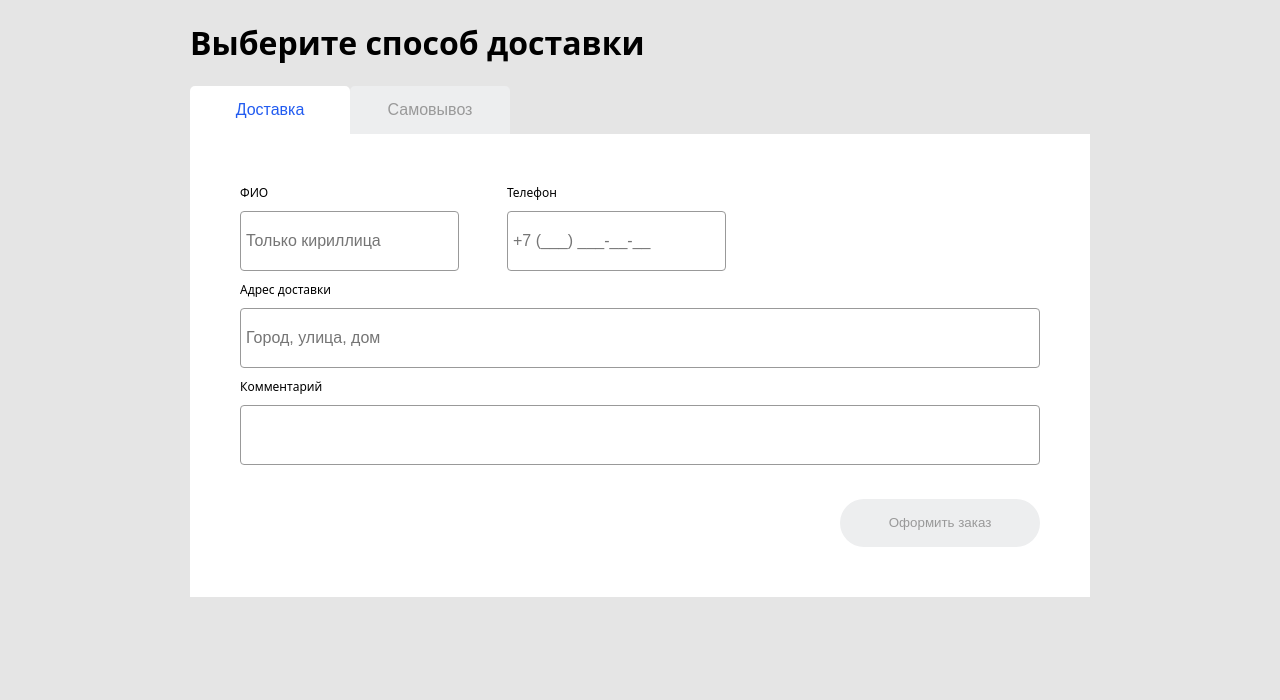
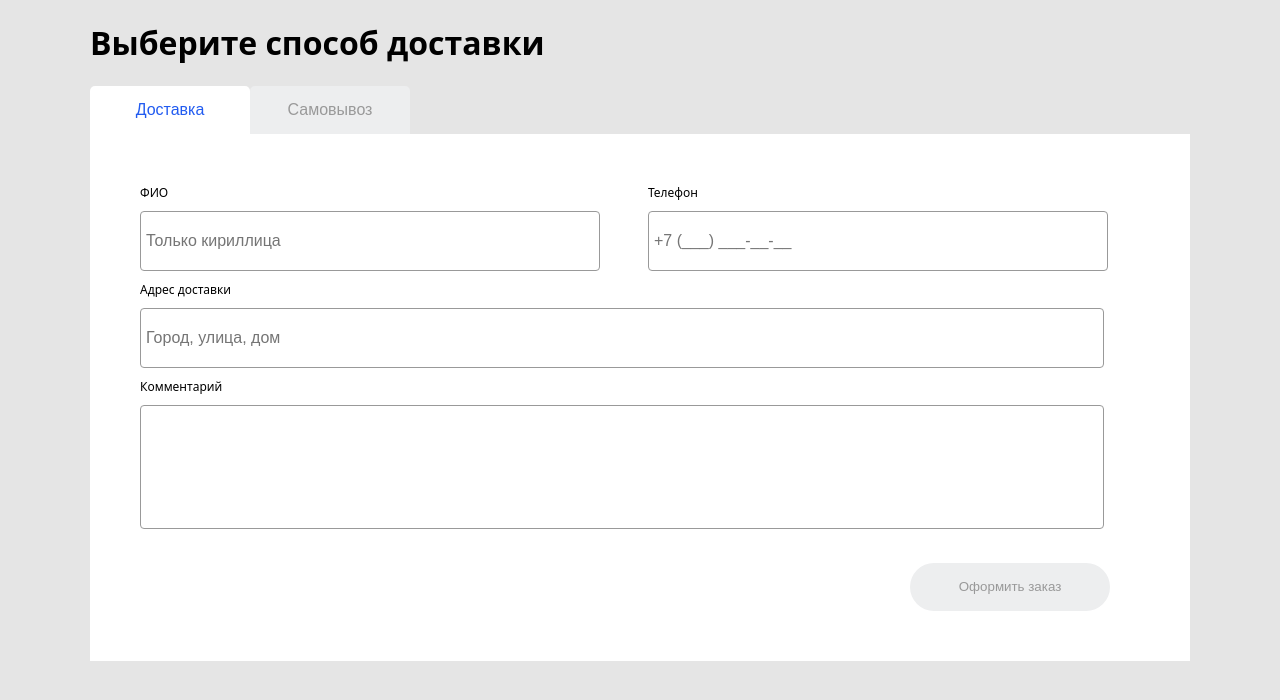
Before and after one commit to damshke/damshke.github.io, a React (Create React App) app: page / in a window 1280 px wide. Shown: the top 700 px of the page. Built offline with nearby package versions, Linux system fonts and the light colour scheme.

Commit message:
partially fixed map display and delivery component

```diff
--- a/src/components/Delivery.tsx
+++ b/src/components/Delivery.tsx
@@ -27,7 +27,7 @@ const Delivery: React.FC = () => {
     const [commentError, setCommentError] = useState('');
 
 
-    // ддоделать валидацию (стили)
+    // доделать валидацию (стили)
     const handleInitialsChange = (event: React.ChangeEvent<HTMLInputElement>) => {
         const value = event.target.value;
         setInitials(value);
@@ -98,7 +98,8 @@ const Delivery: React.FC = () => {
                         name="initials"
                         placeholder='Только кириллица'
                         value={initials}
-                        onChange={handleInitialsChange} />
+                        onChange={handleInitialsChange}
+                    />
                     {initialsValid ? null : <span className="error">{initialsError}</span>}
                 </div>
                 <div>
@@ -120,6 +121,7 @@ const Delivery: React.FC = () => {
                 value={address}
                 onChange={handleAddressChange} />
             {addressValid ? null : <span className="error">{addressError}</span>}
+            {/* переделать поле комментария, чтобы ввод был с верхнего левого угла */}
             <label>Комментарий</label>
             <input
                 type="text"
--- a/src/components/Pickup.tsx
+++ b/src/components/Pickup.tsx
@@ -1,27 +1,51 @@
 import * as React from 'react';
 import { useState } from 'react';
-import '../styles/Pickup.css'
+import '../styles/Pickup.css';
 import { YMaps, Map, Placemark } from '@pbe/react-yandex-maps';
-
 
 interface PickupProps {
   points: string[];
 }
 
+interface Label {
+  id: string;
+  address: string;
+}
+
+// // to do:
+//     нормальное добавление меток;
+//     кастомная иконка метки;
+
+
+
 const Pickup: React.FC<PickupProps> = ({ points }) => {
-
   const [selectedPoint, setSelectedPoint] = useState<string>(points[0]);
+  const [labels, setLabels] = useState<Label[]>([]);
+  const [newLabelAddress, setNewLabelAddress] = useState<string>('');
 
   const handlePointSelection = (event: React.ChangeEvent<HTMLInputElement>) => {
     setSelectedPoint(event.target.value);
   };
 
+  const handleAddLabel = () => {
+    if (newLabelAddress.trim() === '') {
+      return;
+    }
+
+    const newLabel: Label = {
+      id: String(labels.length + 1),
+      address: newLabelAddress,
+    };
+
+    setLabels((prevLabels) => [...prevLabels, newLabel]);
+    setNewLabelAddress('');
+  };
 
   return (
     <div className="container">
       <div className="radio">
         {points.map((point) => (
-                    <label key={point}>
+          <label key={point} className="radio-label">
             <input
               type="radio"
               value={point}
@@ -32,20 +56,36 @@ const Pickup: React.FC<PickupProps> = ({ points }) => {
           </label>
         ))}
       </div>
+      <div className="labels">
+        {labels.map((label) => (
+          <div key={label.id} className="label">
+            <input type="radio" value={label.address} checked={selectedPoint === label.address} onChange={handlePointSelection} />
+            {label.address}
+          </div>
+        ))}
+      </div>
+      <div className="map-container">
         <YMaps>
-                <div className="map-container">
-                    <Map
-                        defaultState={{ center: [55.75, 37.57], zoom: 9 }}
-                        options={{ suppressMapOpenBlock: true }}
-                    >
-                        {points.map((point) => (
-                            <Placemark key={point} geometry={[55.75, 37.57]} options={{ preset: 'islands#redDotIcon' }} />
+          <Map defaultState={{ center: [55.75, 37.57], zoom: 9 }} options={{ suppressMapOpenBlock: true }}>
+            {labels.map((label) => (
+              <Placemark key={label.id} geometry={[55.75, 37.57]} options={{ preset: 'islands#blueDotIcon' }} />
             ))}
           </Map>
+        </YMaps>
       </div>
-            </YMaps>
-            <button className='enter'>Оформить заказ</button>
-        </div >
+      <div className="add-label-container">
+        <input
+          type="text"
+          placeholder="Введите адрес"
+          value={newLabelAddress}
+          onChange={(e) => setNewLabelAddress(e.target.value)}
+        />
+        <button className="add-label-button" onClick={handleAddLabel}>
+          Добавить метку
+        </button>
+      </div>
+      <button className="enter">Оформить заказ</button>
+    </div>
   );
 };
 
--- a/src/components/Tabs.tsx
+++ b/src/components/Tabs.tsx
@@ -20,6 +20,7 @@ const Tabs: React.FC = () => {
     const points = ['Point A', 'Point B', 'Point C'];
 
     return (
+        <div className='tabs-container'>
             <div>
                 <h1>Выберите способ доставки</h1>
                 <button onClick={() => handleTabClick(Tab.Delivery)} className={activeTab === Tab.Delivery ? 'active' : 'non-active'}>Доставка</button>
@@ -34,6 +35,7 @@ const Tabs: React.FC = () => {
                 )}
 
             </div>
+        </div>
 
     );
 };
--- a/src/styles/Delivery.css
+++ b/src/styles/Delivery.css
@@ -1,8 +1,16 @@
+/* to do:
+    исправить шрифты;
+    исправить отступы внутри полей справа;
+    добавить адаптив; */
+
 .container {
     display: grid;
     background-color: #FFFFFF;
     padding: 50px;
-    width: 800px;
+    width: 1000px;
+    min-width: 320px;
+    overflow-x: hidden;
+    grid-row: inherit;
 }
 
 .section {
@@ -21,7 +29,29 @@
     margin-bottom: 10px;
 }
 
-.container input[type="text"] {
+.container input[name="comment"] {
+    font-size: 16px;
+    font-weight: 400;
+    padding: 5px;
+    margin-bottom: 10px;
+    border-radius: 4px;
+    border: 1px solid #999999;
+    height: 112px;
+    width: 952px;
+}
+
+.container input[name="address"] {
+    font-size: 16px;
+    font-weight: 400;
+    padding: 5px;
+    margin-bottom: 10px;
+    border-radius: 4px;
+    border: 1px solid #999999;
+    height: 48px;
+    width: 952px;
+}
+
+.container input[name="phone"] {
     font-size: 16px;
     font-weight: 400;
     padding: 5px;
@@ -30,17 +60,21 @@
     border: 1px solid #999999;
     align-items: center;
     height: 48px;
+    width: 448px;
 }
 
-input[name="comment"] {
+.container input[name="initials"] {
     font-size: 16px;
     font-weight: 400;
     padding: 5px;
     margin-bottom: 10px;
     border-radius: 4px;
     border: 1px solid #999999;
-    height: 112px;
+    align-items: center;
+    height: 48px;
+    width: 448px;
 }
+
 
 input[type="text"]:focus {
     border: 1px solid #222222;
@@ -54,7 +88,7 @@ input[type="text"]:focus {
     color: #FFFFFF;
     margin-top: 24px;
     position: sticky;
-    left: 100%;
+    left: 77%;
     border: none;
     box-shadow: none;
 }
@@ -71,7 +105,14 @@ input[type="text"]:focus {
     color: #999999;
     margin-top: 24px;
     position: sticky;
-    left: 100%;
+    left: 77%;
     border: none;
     box-shadow: none;
 }
+
+.error {
+    color: red;
+    font-size: 12px;
+    margin-top: -8px;
+    margin-bottom: 8px;
+}
--- a/src/styles/Pickup.css
+++ b/src/styles/Pickup.css
@@ -1,11 +1,28 @@
+
+/* to do:
+    расширить карту на всь контейнер;
+    расположить кнопки в соответствии с макетом;
+     */
+
 .container {
-    display: grid;
-    background-color: #FFFFFF;
+    display: flex;
+    align-items: center;
     padding: 50px;
-}
+    min-width: 320px;
+    overflow-x: hidden;
+  }
 
-.container .map {
-    width: 500px;
-    height: 500px;
-    background: gray;
-}
+  .map-container {
+    align-items: center;
+    width: 100%; /* Updated width to occupy entire container */
+    height: 100%; /* Updated height to occupy entire container */
+  }
+
+  .radio-label {
+    display: flex;
+    align-items: center;
+  }
+
+  .radio-label:focus-within {
+    color: #215BF0;
+  }
--- a/src/styles/Tabs.css
+++ b/src/styles/Tabs.css
@@ -21,3 +21,19 @@
     border: none;
     box-shadow: none;
 }
+
+.tabs-container {
+    min-width: 320px;
+    overflow-x: hidden;
+    gap: 8px;
+    display: flex;
+}
+
+@media (min-width: 1200px) {
+    .tabs-container {
+        display: flex;
+        justify-content: center;
+        gap: 8px;
+        display: flex;
+    }
+}
```
Lines whose indentation alone changed are shown as unchanged.
